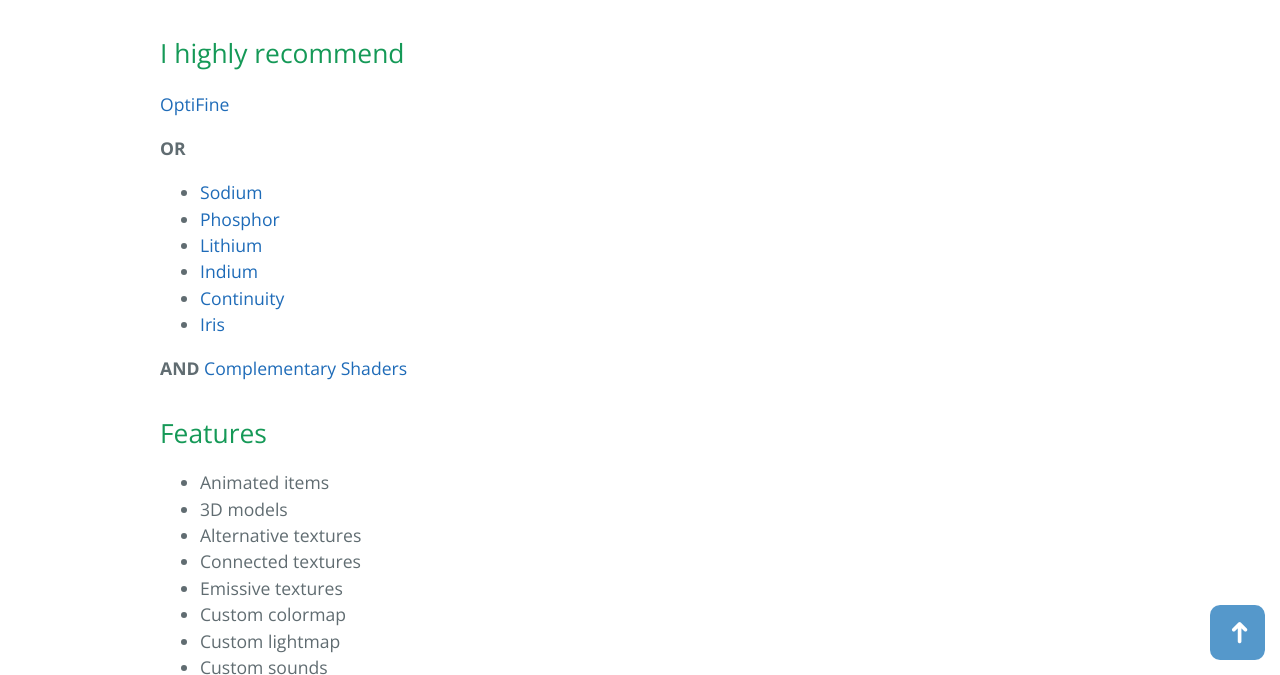
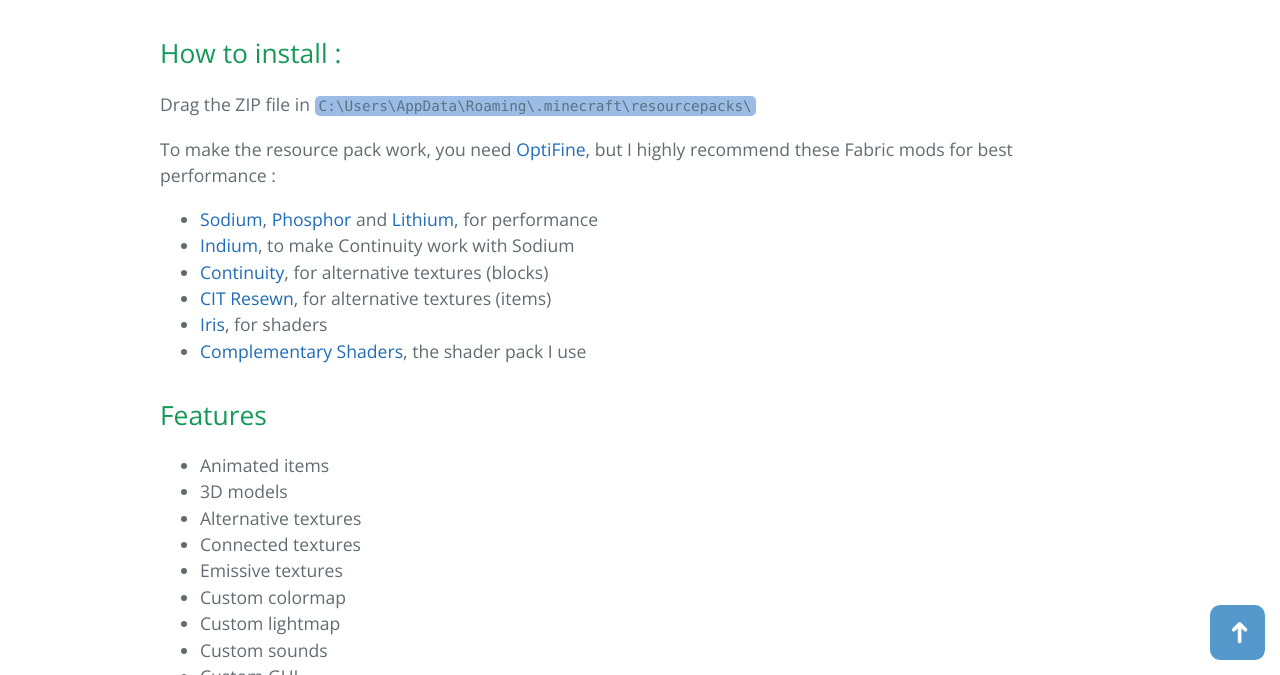
Before and after one commit to PouletEnSlip/pouletenslip.github.io, a Jekyll site: the page built from pages/cotcotpack/index.md, in a window 1280 px wide and 900 px high, scrolled down 1025 px, cut to the strip 225-900 px from the top of the window. Built offline with Jekyll 4.4.1, drawn with Linux system fonts in a browser that asks for light colours; comment, search, counter and statistics services are not loaded.

Commit message:
Update index.md

````diff
--- a/pages/cotcotpack/index.md
+++ b/pages/cotcotpack/index.md
@@ -71,20 +71,18 @@
   <span class="dot" onclick="currentSlide(12)"></span>
 </div>
 
-## I highly recommend
+## How to install :
 
-[OptiFine](https://www.optifine.net/home)
+Drag the ZIP file in ```C:\Users\AppData\Roaming\.minecraft\resourcepacks\```
 
-**OR**
-* [Sodium](https://www.curseforge.com/minecraft/mc-mods/sodium)
-* [Phosphor](https://www.curseforge.com/minecraft/mc-mods/phosphor)
-* [Lithium](https://www.curseforge.com/minecraft/mc-mods/lithium)
-* [Indium](https://www.curseforge.com/minecraft/mc-mods/indium)
-* [Continuity](https://www.curseforge.com/minecraft/mc-mods/continuity)
-* [Iris](https://www.curseforge.com/minecraft/mc-mods/irisshaders)
+To make the resource pack work, you need [OptiFine](https://www.optifine.net/home), but I highly recommend these Fabric mods for best performance :
 
-**AND**
-[Complementary Shaders](https://www.curseforge.com/minecraft/customization/complementary-shaders)
+* [Sodium](https://www.curseforge.com/minecraft/mc-mods/sodium), [Phosphor](https://www.curseforge.com/minecraft/mc-mods/phosphor) and [Lithium](https://www.curseforge.com/minecraft/mc-mods/lithium), for performance
+* [Indium](https://www.curseforge.com/minecraft/mc-mods/indium), to make Continuity work with Sodium
+* [Continuity](https://www.curseforge.com/minecraft/mc-mods/continuity), for alternative textures (blocks)
+* [CIT Resewn](https://www.curseforge.com/minecraft/mc-mods/cit-resewn), for alternative textures (items)
+* [Iris](https://www.curseforge.com/minecraft/mc-mods/irisshaders), for shaders
+* [Complementary Shaders](https://www.curseforge.com/minecraft/customization/complementary-shaders), the shader pack I use
 
 ## Features
 * Animated items
````
